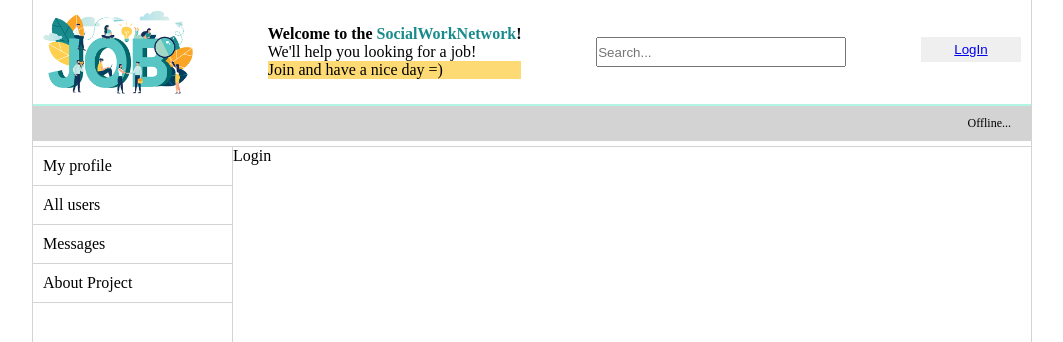
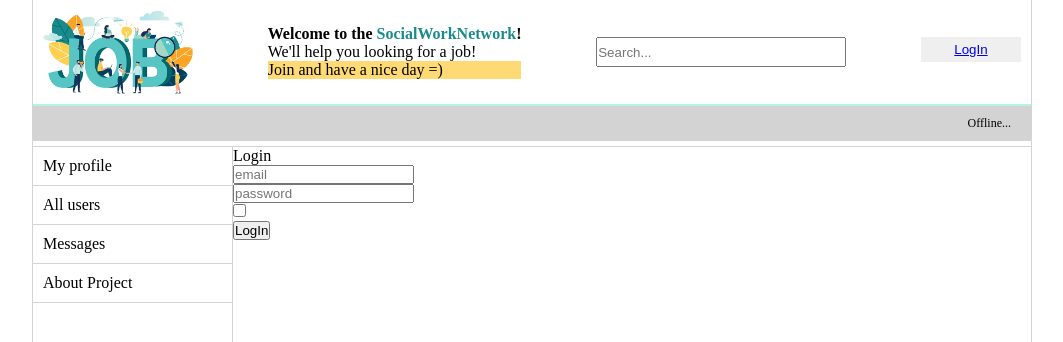
Before and after one commit to Margokomilfo-dev/it-incubator-socialnetwork, a React (Create React App) app: page /login in a window 1280 px wide. Shown: the top 342 px of the page, without its empty margins (108-1171 px from the left). Built offline with nearby package versions, Linux system fonts and the light colour scheme; no server answers.

Commit message:
75 - Redux-Form (+ react-final-form)

```diff
--- a/package.json
+++ b/package.json
@@ -14,11 +14,14 @@
     "@types/react-router-dom": "^5.1.5",
     "@types/uuid": "^8.3.0",
     "axios": "^0.20.0",
+    "final-form": "^4.20.1",
     "react": "^16.13.1",
     "react-dom": "^16.13.1",
+    "react-final-form": "^6.5.2",
     "react-redux": "^7.2.1",
     "react-scripts": "3.4.3",
     "redux": "^4.0.5",
+    "redux-form": "^8.3.6",
     "redux-thunk": "^2.3.0",
     "typescript": "~3.7.2",
     "uuid": "^8.3.0"
@@ -45,6 +48,7 @@
     ]
   },
   "devDependencies": {
+    "@types/redux-form": "^8.3.0",
     "react-router-dom": "^5.2.0"
   }
 }
--- a/src/components/Login/Login.tsx
+++ b/src/components/Login/Login.tsx
@@ -1,12 +1,44 @@
 import React from "react"
+//import {Field, Form} from "react-final-form"
+import {Form, reduxForm, Field} from "redux-form";
 
-type LoginPropsType = {
 
-}
+type LoginPropsType = {}
 export const Login: React.FC<LoginPropsType> = (props: LoginPropsType) => {
+    const onSubmit = (onSubmit: any) => {
+        console.log(onSubmit)
+    }
+
     return (
         <div>
-            Login
+            <div>Login</div>
+            <LoginReduxForm onSubmit={onSubmit}/>
         </div>
     )
 }
+
+type LoginFormPropsType = {}
+export const LoginForm = (props: any) => {
+    return (
+        // <Form onSubmit={()=> {}}>
+        //     {({handleSubmit}) => (
+        //         <form onSubmit={handleSubmit}>
+        //             <div><Field name="email" component="input" placeholder="email" /></div>
+        //             <div><Field name="password" component="input" placeholder="password" /></div>
+        //             <div><Field name="rememberMe" component="input" type="checkbox"/></div>
+        //             <div><button type="submit">LogIn</button></div>
+        //         </form>
+        //     )}
+        // </Form>
+        <Form>
+            <form onSubmit={props.handleSubmit}>
+                <div><Field name="email" component="input" placeholder="email" /></div>
+                <div><Field name="password" component="input" type="password" placeholder="password" /></div>
+                <div><Field name="rememberMe" component="input" type="checkbox"/></div>
+                <div><button type="submit">LogIn</button></div>
+            </form>
+        </Form>
+
+    )
+}
+const LoginReduxForm = reduxForm({form: 'login'})(LoginForm)
--- a/src/redux/redux-store.ts
+++ b/src/redux/redux-store.ts
@@ -4,12 +4,14 @@ import messagesReduser from "./messagesReduser"
 import allUsersReduser from "./allUsersReduser"
 import authReduser from "./authReducer"
 import thunkMiddleWare from 'redux-thunk'
+import {reducer as formReducer } from 'redux-form'
 
 let reducers = combineReducers({
     profilePage: profileReduser,
     messagePage: messagesReduser,
     allUsers: allUsersReduser,
-    auth: authReduser
+    auth: authReduser,
+    form: formReducer
 })
 let store: Store = createStore(reducers, applyMiddleware(thunkMiddleWare))
 
```
Also changed, not shown: 1 other file (tests, documents, lock files or other folders).
